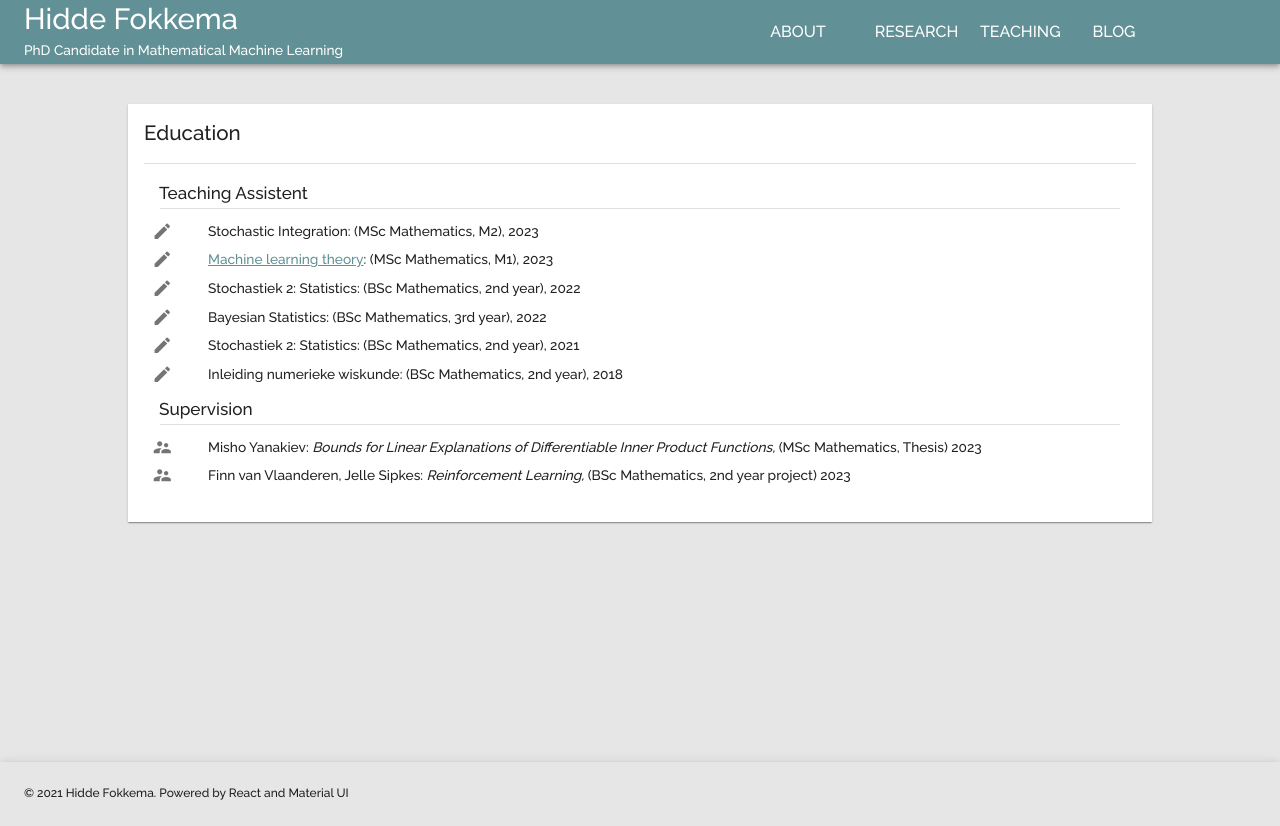
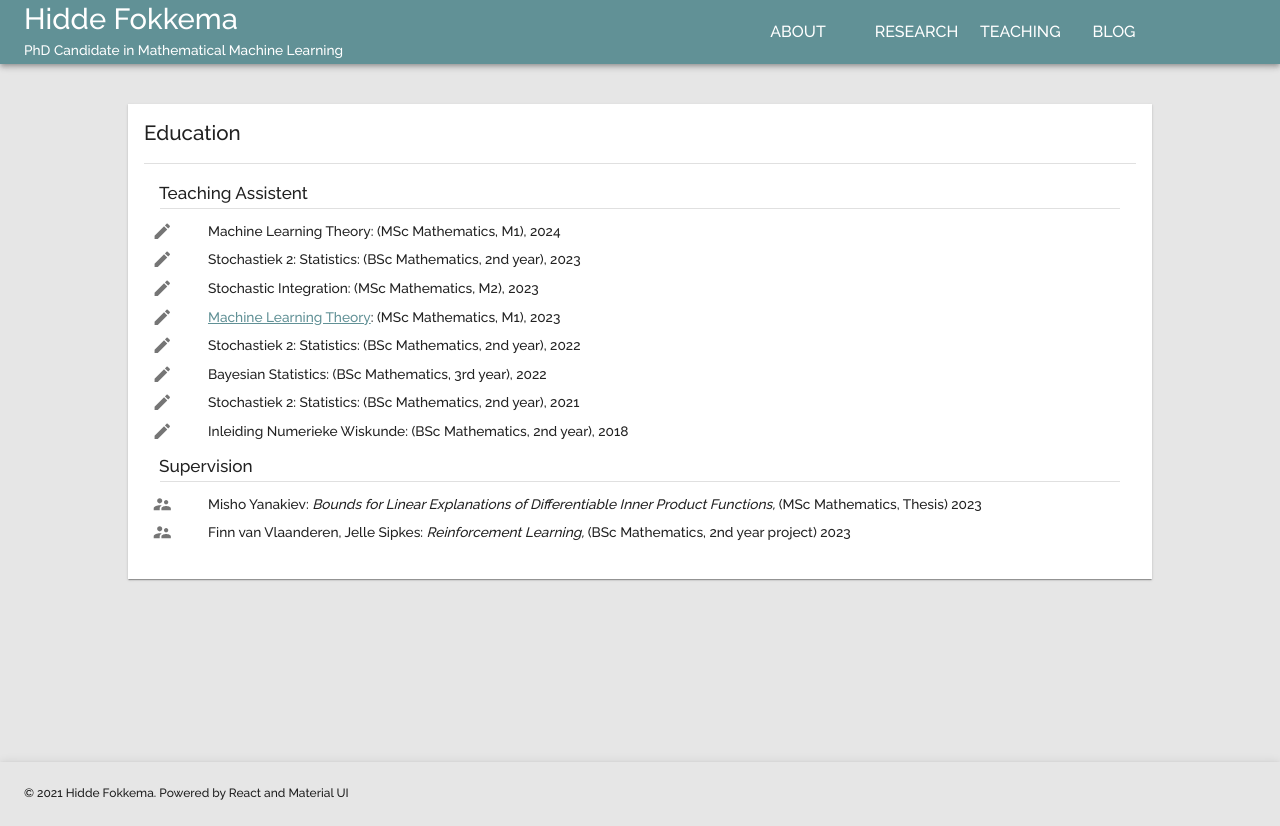
Before and after one commit to HiddeFok/personal-website-react, a React (Create React App) app: page /teaching in a window 1280 px wide. Built offline with nearby package versions, Linux system fonts and the light colour scheme.

Commit message:
updated teaching

```diff
--- a/src/data/teaching.ts
+++ b/src/data/teaching.ts
@@ -7,12 +7,22 @@ export interface Course {
 
 export const courseList: Course[] = [
   {
+    title: "Machine Learning Theory",
+    year: 2024,
+    level: "MSc Mathematics, M1"
+  },
+  {
+    title: "Stochastiek 2: Statistics",
+    year: 2023,
+    level: "BSc Mathematics, 2nd year"
+  },
+  {
     title: "Stochastic Integration",
     year: 2023,
     level: "MSc Mathematics, M2"
   },
   {
-    title: "Machine learning theory",
+    title: "Machine Learning Theory",
     year: 2023,
     level: "MSc Mathematics, M1",
     url: "https://homepages.cwi.nl/~wmkoolen/MLT_2023/"
@@ -28,7 +38,7 @@ export const courseList: Course[] = [
     level: 'BSc Mathematics, 3rd year'
   },
   {
-    title: "Inleiding numerieke wiskunde",
+    title: "Inleiding Numerieke Wiskunde",
     year: 2018,
     level: "BSc Mathematics, 2nd year"
   },
```
